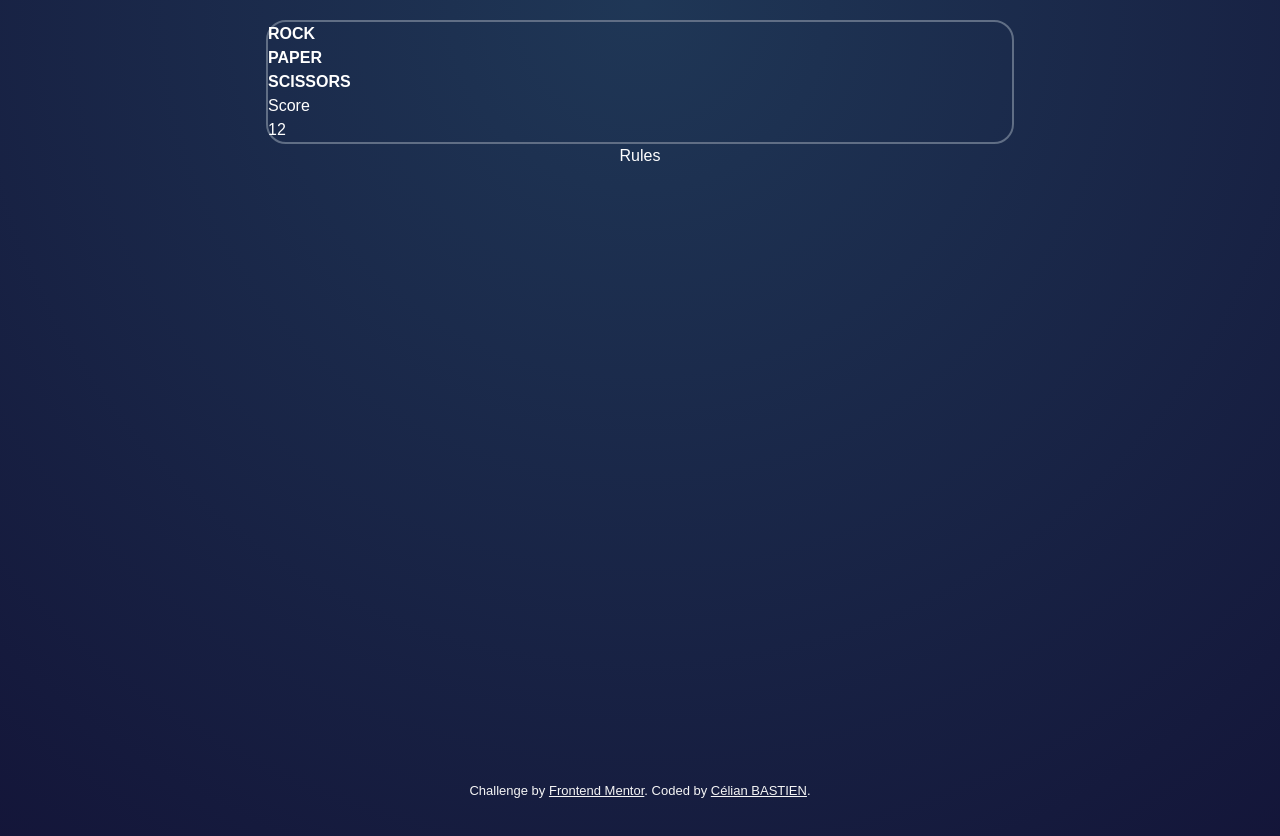
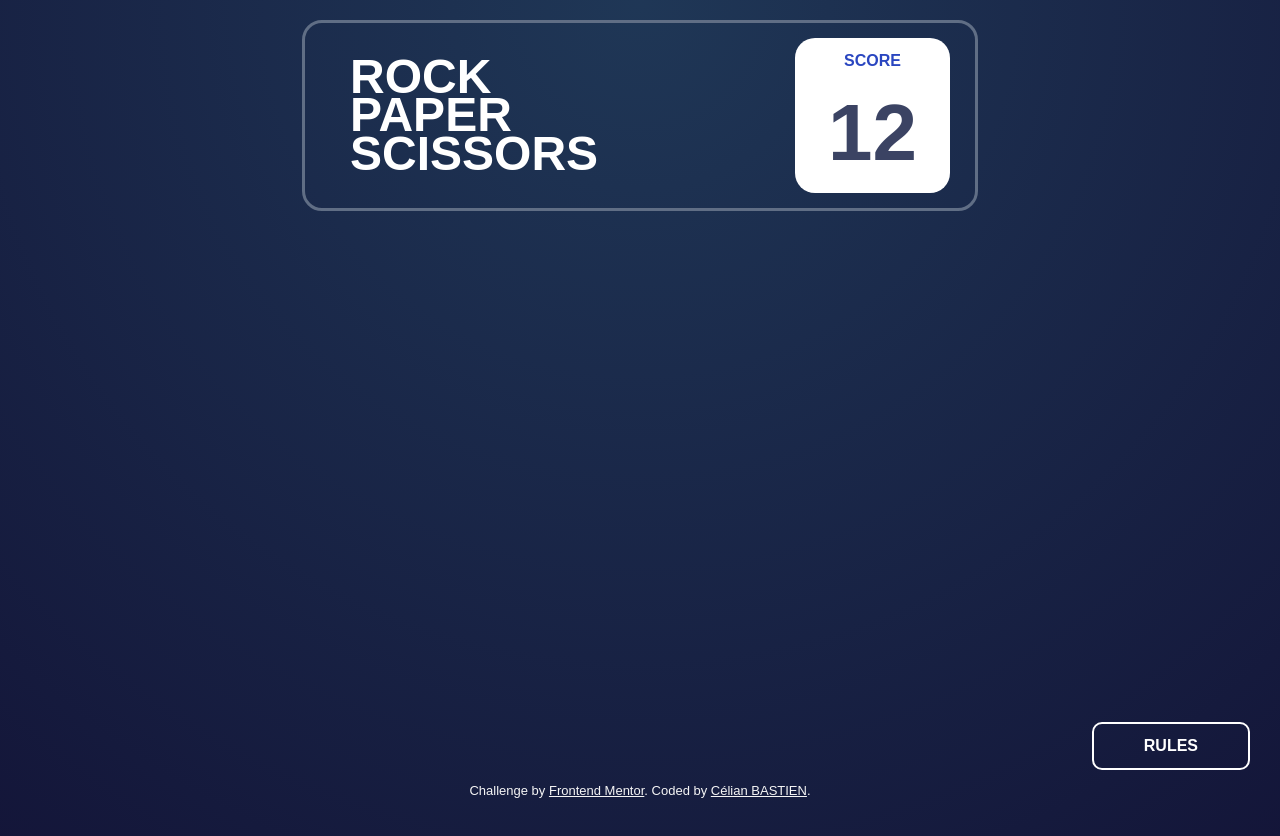
Before and after one commit to CelianB/frontend_mentor_rock_paper_cissors, a plain HTML site: page index.html in a window 1280 px wide. Drawn offline with Linux system fonts and the light colour scheme.

Commit message:
1st screen

```diff
--- a/index.html
+++ b/index.html
@@ -28,18 +28,20 @@
 
 <body>
   <section class="container">
-    <div class="title">
-      <h1>Rock <br> Paper <br> Scissors</h1>
+    <div class="header">
+      <div class="title">
+        <h1>Rock <br> Paper <br> Scissors</h1>
+      </div>
       <div class="score">
         <div class="score_title">Score</div>
         <div class="score_value">12</div>
       </div>
     </div>
+  </section>
+  <section class="rules">
+      <div class="rules_title">Rules</div>
+  </section>
 
-    <div class="rules">
-      <div class="rules_title">Rules</div>
-    </div>
-  </section>
   <section class="attribution">
     Challenge by <a href="https://www.frontendmentor.io?ref=challenge" target="_blank">Frontend Mentor</a>.
     Coded by <a href="#">Célian BASTIEN</a>.
--- a/style/style-mobile.css
+++ b/style/style-mobile.css
@@ -0,0 +1,20 @@
+@media screen and (max-width: 900px) {
+    .header {
+        width: 90%;
+        padding: 10px;
+    }
+    .title {
+        font-size: 2rem;
+    }
+    h1{
+        padding: 30px 20px;
+    }
+    .score_value{
+        font-size: 4rem;
+    }
+
+    .rules {
+        right: calc(50% - 80px);
+        bottom: 50px;
+    }
+  }
--- a/style/style.css
+++ b/style/style.css
@@ -1,25 +1,72 @@
 body {
     font-family: var(--FontFamily);
+    overflow: hidden;
+    font-stretch: extra-condensed;
 }
 
 h1 {
     text-transform: uppercase;
+    padding: 20px;
 }
 
 .container {
     display: flex;
     flex-direction: column;
     align-items: center;
-    font-family: var(--font-family);
     padding: var(--default-padding);
     background: var(--RadialGradient);
     min-height: 100vh;
     color: white;
-    overflow: hidden;
+}
+
+.header {
+    border: 3px solid var(--HeaderOutline);
+    border-radius: 20px;
+    width: 50%;
+    display: flex;
+    justify-content: space-between;
+    padding: 15px 25px;
 }
 
 .title {
-    border: 2px solid var(--HeaderOutline);
+    position: inherit;
+    font-size: 3rem;
+    line-height: 0.8;
+}
+.score {
+    display: flex;
+    flex-direction: column;
+    justify-content: end;
+    background-color: white;
     border-radius: 20px;
-    width: 60%;
+    width: 25%;
+    min-width: 150px;
 }
+.score_title{
+    text-transform: uppercase;
+    color: var(--ScoreText);
+    text-align: center;
+    font-weight: bold;
+    margin: 10px 0 0 0;
+    font-stretch: ultra-expanded;
+}
+.score_value{
+    color: var(--DarkText);
+    font-size: 5rem;
+    text-align: center;
+    font-weight: bold;
+}
+
+.rules {
+    border: 2px solid white;
+    border-radius: 10px;
+    text-transform: uppercase;
+    text-align: right;
+    font-weight: bold;
+    padding: 10px 50px;
+    cursor: pointer;
+    position: fixed;
+    right: 30px;
+    bottom: 30px;
+    color: white;
+}
```
